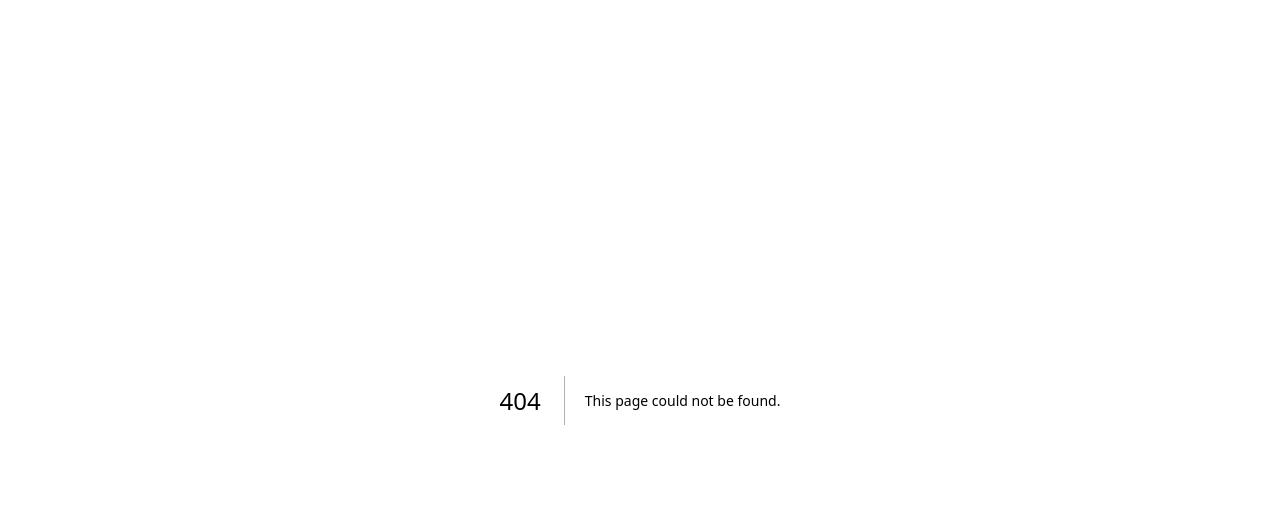
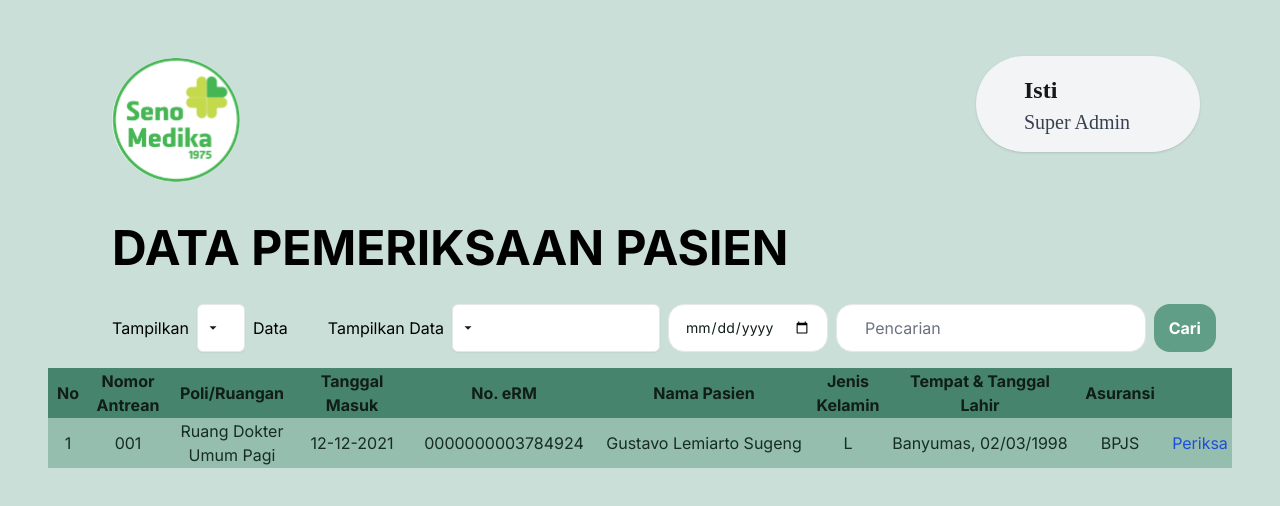
Before and after one commit to eunicesarah/seno-medika-clinic-adm-fe, a Next.js app: page /dokter in a window 1280 px wide. Before the commit this address had no page. Shown: the top 506 px of the page. Built offline with nearby package versions, Linux system fonts and the light colour scheme.

Commit message:
feat: dashboard dokter

```diff
--- /dev/null
+++ b/src/app/dokter/layout.tsx
@@ -0,0 +1,22 @@
+import type { Metadata } from "next";
+import { Inter } from "next/font/google";
+import "../globals.css";
+
+const inter = Inter({ subsets: ["latin"] });
+
+export const metadata: Metadata = {
+  title: "Dashboard Dokter - Seno Medika Clinic",
+  icons: "favicon.ico",
+};
+
+export default function RootLayout({
+  children,
+}: Readonly<{
+  children: React.ReactNode;
+}>) {
+  return (
+    <html lang="en">
+      <body className={inter.className}>{children}</body>
+    </html>
+  );
+}
--- /dev/null
+++ b/src/app/dokter/page.tsx
@@ -0,0 +1,139 @@
+"use client";
+import Image from "next/image";
+import SMLogo from "../../../public/Logo_Seno_Medika.svg";
+import Dropdown from "../components/dropdown";
+import React, { useState, useEffect } from "react";
+
+export default function DokterDashboard() {
+    const [selectedOption, setSelectedOption] = useState(null);
+    const [selectedDate, setSelectedDate] = useState(null);
+    const [mulaiTanggal, setMulaiTanggal] = useState<string>('');
+
+    const handleOptionClick = (option: any) => {
+        setSelectedOption(option.value);
+      };
+
+    const handleDateChange = (date: any) => {
+        setSelectedDate(date);
+    };
+
+    const options = [
+        { label: "10", value: "10" },
+        { label: "20", value: "20" },
+        { label: "30", value: "30" },
+      ];
+
+    const shiftOptions = [
+        { label: "Shift Pagi Rumah Sakit", value: "Shift Pagi Rumah Sakit" },
+        { label: "Shift Pagi Rumah Sakit", value: "Shift Pagi Rumah Sakit" },
+        { label: "Shift Pagi Rumah Sakit", value: "Shift Pagi Rumah Sakit" },
+        { label: "Shift Pagi Rumah Sakit", value: "Shift Pagi Rumah Sakit" },
+      ];
+
+    return (
+        <div className=" bg-tint6 flex flex-col h-screen font-Poppins">
+            <div className="flex mr-20 mt-14 bg-tint6">
+                <div>
+                    <Image
+                        src={SMLogo}
+                        alt="Logo Seno Medika"
+                        className="w-32 h-32 ml-28"
+                    />
+                </div>
+                <div className="ml-auto">
+                    <button className="px-12 py-4 bg-gray-100 rounded-[51px] shadow flex-col justify-start inline-flex hover:bg-slate-200 w-56">
+                        <p className="text-neutral-900 text-2xl font-semibold font-['Poppins'] leading-9">Isti</p>
+                        <p className="text-gray-700 text-xl font-normal font-['Poppins']">Super Admin</p>
+                    </button>
+                </div>
+            </div>
+
+            <div className=" mt-11 ml-28 h-11 text-black text-5xl font-bold font-Poppins uppercase leading-10">
+                DATA PEMERIKSAAN PASIEN
+            </div>
+
+            <div className=" flex flex-row justify-between ml-28 mt-8">
+                <div className="flex">
+                    <p className="text-black mr-2 py-3 w-auto">Tampilkan</p>
+                    <div className=" w-12">
+                        <Dropdown
+                            options={options}
+                            onSelect={handleOptionClick}
+                            required
+                        />
+                    </div>
+                    <p className="text-black ml-2 py-3 w-auto">Data</p>
+                </div>
+
+                <div className=" flex flex-row justify-between mr-16">
+                    <p className=" text-black w-auto mr-2 py-3">Tampilkan Data</p>
+                    <div className=" w-52 mr-2">
+                        <Dropdown
+                            options={shiftOptions}
+                            onSelect={handleOptionClick}
+                            required
+                        />
+                    </div>
+                    <div className="w-25 mr-2">
+                    <input
+                        type = "date"
+                        name = "date"
+                        id = "date"
+                        onChange={(e) => setMulaiTanggal(e.target.value)}
+                        className='w-30 h-12 pl-4 pr-4 text-sm text-shade8 font-Poppins font-normal border rounded-2xl'
+                    />
+                    </div>
+
+                    <div className="flex flex-row gap-2">
+                        <input
+                        type="text"
+                        name="search"
+                        id="search"
+                        className="w-full h-12 px-7 py-3.5 rounded-2xl border text-shade7 placeholder:text-gray-500"
+                        placeholder="Pencarian"
+                        />
+                        <button className="bg-[#609E87] w-20 h-12 rounded-2xl text-white font-bold">Cari</button>
+                    </div>
+                </div>
+            </div>
+
+            <div className="ml-12 mt-4 mr-12">
+                <table className=" table-auto text-center w-full">
+                    <thead className=" bg-shade1 text-shade8 font-Poppins">
+                        <tr>
+                            <th className="w-10">No</th>
+                            <th className="w-20">Nomor Antrean</th>
+                            <th className="w-32">Poli/Ruangan</th>
+                            <th className="w-28">Tanggal Masuk</th>
+                            <th className="w-48">No. eRM</th>
+                            <th className="w-52">Nama Pasien</th>
+                            <th className="w-20">Jenis Kelamin</th>
+                            <th className="w-50">Tempat & Tanggal Lahir</th>
+                            <th className="w-24">Asuransi</th>
+                            <th className="w-16"></th>
+                        </tr>
+                    </thead>
+
+                    <tbody>
+                        <tr className=" odd:bg-tint4 even:bg-tint5 text-shade7 hover:bg-shade4 hover:text-tint7">
+                            <td>1</td>
+                            <td>001</td>
+                            <td>Ruang Dokter Umum Pagi</td>
+                            <td>12-12-2021</td>
+                            <td>0000000003784924</td>
+                            <td>Gustavo Lemiarto Sugeng</td>
+                            <td>L</td>
+                            <td>Banyumas, 02/03/1998</td>
+                            <td>BPJS</td>
+                            <td>
+                                <button className="text-blue-700">Periksa</button>
+                            </td>
+                        </tr>
+                    </tbody>
+                </table>
+
+            </div>
+
+        </div>
+    )
+}
```
